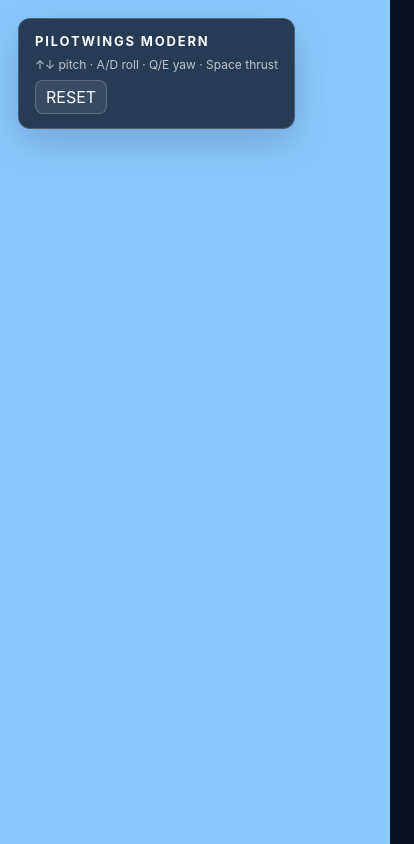
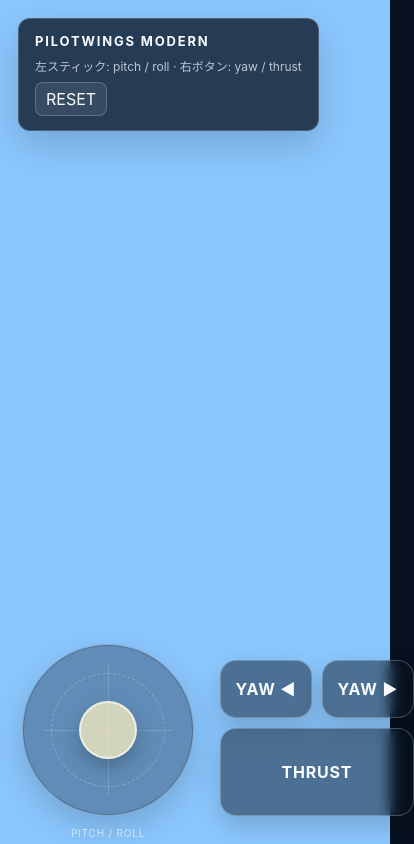
Before and after one commit to InSuns21/pilotwings-modern, a website built with Vite: page index.html in a window 390 px wide. Shown: the whole page, 414 px wide, since content can reach past the window. Built offline with nearby package versions, Linux system fonts and the light colour scheme; animation ran at ten frames a second.

Commit message:
feat: add tablet multi-touch flight controls
Add normalized touch input, tablet-safe controls, responsive layout, tests, and documentation.

```diff
--- a/src/game/bootstrap.ts
+++ b/src/game/bootstrap.ts
@@ -1,5 +1,7 @@
 import { advanceFixedStep } from '../core/fixedStep';
+import { combineFlightInputs } from '../input/FlightInput';
 import { KeyboardInput } from '../input/KeyboardInput';
+import { TouchInput } from '../input/TouchInput';
 import { PhysicsWorld } from '../physics/PhysicsWorld';
 import { SceneRenderer } from '../render/SceneRenderer';
 
@@ -7,21 +9,66 @@ export async function bootstrapGame(root: HTMLElement): Promise<void> {
   root.innerHTML = `
     <div class="game-shell">
       <div class="viewport" data-viewport></div>
+
       <aside class="hud">
         <strong>PILOTWINGS MODERN</strong>
-        <span>↑↓ pitch · A/D roll · Q/E yaw · Space thrust</span>
+        <span class="keyboard-help">↑↓ pitch · A/D roll · Q/E yaw · Space thrust</span>
+        <span class="touch-help">左スティック: pitch / roll · 右ボタン: yaw / thrust</span>
         <button type="button" data-reset>RESET</button>
       </aside>
+
+      <div class="touch-controls" data-touch-controls aria-label="Touch flight controls">
+        <div
+          class="touch-stick"
+          data-touch-stick
+          role="application"
+          aria-label="Pitch and roll stick"
+        >
+          <div class="touch-stick-ring"></div>
+          <div class="touch-stick-knob" data-touch-knob></div>
+          <span class="touch-stick-label">PITCH / ROLL</span>
+        </div>
+
+        <div class="touch-actions">
+          <button
+            class="touch-control-button touch-yaw"
+            type="button"
+            data-touch-yaw-left
+            aria-label="Yaw left"
+          >
+            YAW ◀
+          </button>
+          <button
+            class="touch-control-button touch-yaw"
+            type="button"
+            data-touch-yaw-right
+            aria-label="Yaw right"
+          >
+            YAW ▶
+          </button>
+          <button
+            class="touch-control-button touch-thrust"
+            type="button"
+            data-touch-thrust
+            aria-label="Thrust"
+          >
+            THRUST
+          </button>
+        </div>
+      </div>
     </div>
   `;
 
   const viewport = root.querySelector<HTMLElement>('[data-viewport]');
   const resetButton = root.querySelector<HTMLButtonElement>('[data-reset]');
-  if (!viewport || !resetButton) {
+  const touchControls = root.querySelector<HTMLElement>('[data-touch-controls]');
+
+  if (!viewport || !resetButton || !touchControls) {
     throw new Error('Game shell did not initialize');
   }
 
-  const input = new KeyboardInput();
+  const keyboardInput = new KeyboardInput();
+  const touchInput = new TouchInput(touchControls);
   const physics = await PhysicsWorld.create();
   const renderer = new SceneRenderer(viewport);
 
@@ -35,7 +82,7 @@ export async function bootstrapGame(root: HTMLElement): Promise<void> {
     previousTime = now;
 
     const result = advanceFixedStep(accumulator, deltaSeconds, () => {
-      physics.step(input.sample());
+      physics.step(combineFlightInputs(keyboardInput.sample(), touchInput.sample()));
     });
     accumulator = result.accumulator;
 
--- /dev/null
+++ b/src/input/FlightInput.ts
@@ -0,0 +1,29 @@
+export interface FlightInput {
+  readonly pitch: number;
+  readonly roll: number;
+  readonly yaw: number;
+  readonly throttle: number;
+}
+
+export const NEUTRAL_FLIGHT_INPUT: FlightInput = {
+  pitch: 0,
+  roll: 0,
+  yaw: 0,
+  throttle: 0
+};
+
+function clampAxis(value: number): number {
+  return Math.max(-1, Math.min(1, value));
+}
+
+export function combineFlightInputs(...inputs: readonly FlightInput[]): FlightInput {
+  return inputs.reduce<FlightInput>(
+    (combined, input) => ({
+      pitch: clampAxis(combined.pitch + input.pitch),
+      roll: clampAxis(combined.roll + input.roll),
+      yaw: clampAxis(combined.yaw + input.yaw),
+      throttle: Math.max(combined.throttle, Math.max(0, Math.min(1, input.throttle)))
+    }),
+    NEUTRAL_FLIGHT_INPUT
+  );
+}
--- /dev/null
+++ b/src/input/TouchInput.ts
@@ -0,0 +1,188 @@
+import type { FlightInput } from './FlightInput';
+
+interface StickVector {
+  readonly x: number;
+  readonly y: number;
+}
+
+const STICK_DEAD_ZONE = 0.08;
+
+export function normalizeTouchStick(
+  originX: number,
+  originY: number,
+  pointerX: number,
+  pointerY: number,
+  radius: number
+): StickVector {
+  if (radius <= 0) {
+    return { x: 0, y: 0 };
+  }
+
+  const rawX = (pointerX - originX) / radius;
+  const rawY = (pointerY - originY) / radius;
+  const length = Math.hypot(rawX, rawY);
+
+  if (length <= STICK_DEAD_ZONE) {
+    return { x: 0, y: 0 };
+  }
+
+  const scale = length > 1 ? 1 / length : 1;
+
+  return {
+    x: rawX * scale,
+    y: rawY * scale
+  };
+}
+
+export class TouchInput {
+  readonly #stick: HTMLElement;
+  readonly #knob: HTMLElement;
+  readonly #thrust: HTMLElement;
+  readonly #yawLeft: HTMLElement;
+  readonly #yawRight: HTMLElement;
+  readonly #cleanup: Array<() => void> = [];
+
+  #stickPointerId: number | null = null;
+  #stickVector: StickVector = { x: 0, y: 0 };
+  readonly #thrustPointers = new Set<number>();
+  readonly #yawLeftPointers = new Set<number>();
+  readonly #yawRightPointers = new Set<number>();
+
+  constructor(private readonly root: HTMLElement) {
+    this.#stick = this.#require('[data-touch-stick]');
+    this.#knob = this.#require('[data-touch-knob]');
+    this.#thrust = this.#require('[data-touch-thrust]');
+    this.#yawLeft = this.#require('[data-touch-yaw-left]');
+    this.#yawRight = this.#require('[data-touch-yaw-right]');
+
+    this.#listen(this.#stick, 'pointerdown', this.#onStickPointerDown);
+    this.#listen(this.#stick, 'pointermove', this.#onStickPointerMove);
+    this.#listen(this.#stick, 'pointerup', this.#onStickPointerEnd);
+    this.#listen(this.#stick, 'pointercancel', this.#onStickPointerEnd);
+    this.#listen(this.#stick, 'lostpointercapture', this.#onStickPointerEnd);
+
+    this.#bindHoldButton(this.#thrust, this.#thrustPointers);
+    this.#bindHoldButton(this.#yawLeft, this.#yawLeftPointers);
+    this.#bindHoldButton(this.#yawRight, this.#yawRightPointers);
+  }
+
+  sample(): FlightInput {
+    return {
+      pitch: -this.#stickVector.y,
+      roll: -this.#stickVector.x,
+      yaw:
+        (this.#yawLeftPointers.size > 0 ? 1 : 0) -
+        (this.#yawRightPointers.size > 0 ? 1 : 0),
+      throttle: this.#thrustPointers.size > 0 ? 1 : 0
+    };
+  }
+
+  dispose(): void {
+    for (const cleanup of this.#cleanup.splice(0)) {
+      cleanup();
+    }
+    this.#resetStick();
+    this.#thrustPointers.clear();
+    this.#yawLeftPointers.clear();
+    this.#yawRightPointers.clear();
+  }
+
+  #require(selector: string): HTMLElement {
+    const element = this.root.querySelector<HTMLElement>(selector);
+    if (!element) {
+      throw new Error(`Touch control element not found: ${selector}`);
+    }
+    return element;
+  }
+
+  #listen(
+    element: HTMLElement,
+    type: keyof HTMLElementEventMap,
+    listener: (event: PointerEvent) => void
+  ): void {
+    const eventListener = listener as EventListener;
+    element.addEventListener(type, eventListener);
+    this.#cleanup.push(() => element.removeEventListener(type, eventListener));
+  }
+
+  #bindHoldButton(element: HTMLElement, pointers: Set<number>): void {
+    const activate = (event: PointerEvent): void => {
+      if (event.pointerType === 'mouse' && event.button !== 0) {
+        return;
+      }
+      event.preventDefault();
+      pointers.add(event.pointerId);
+      element.setPointerCapture(event.pointerId);
+      element.dataset.active = 'true';
+    };
+
+    const deactivate = (event: PointerEvent): void => {
+      pointers.delete(event.pointerId);
+      if (pointers.size === 0) {
+        delete element.dataset.active;
+      }
+    };
+
+    this.#listen(element, 'pointerdown', activate);
+    this.#listen(element, 'pointerup', deactivate);
+    this.#listen(element, 'pointercancel', deactivate);
+    this.#listen(element, 'lostpointercapture', deactivate);
+  }
+
+  #onStickPointerDown = (event: PointerEvent): void => {
+    if (this.#stickPointerId !== null) {
+      return;
+    }
+    if (event.pointerType === 'mouse' && event.button !== 0) {
+      return;
+    }
+
+    event.preventDefault();
+    this.#stickPointerId = event.pointerId;
+    this.#stick.setPointerCapture(event.pointerId);
+    this.#updateStick(event);
+    this.#stick.dataset.active = 'true';
+  };
+
+  #onStickPointerMove = (event: PointerEvent): void => {
+    if (event.pointerId !== this.#stickPointerId) {
+      return;
+    }
+    event.preventDefault();
+    this.#updateStick(event);
+  };
+
+  #onStickPointerEnd = (event: PointerEvent): void => {
+    if (event.pointerId !== this.#stickPointerId) {
+      return;
+    }
+    this.#resetStick();
+  };
+
+  #updateStick(event: PointerEvent): void {
+    const rect = this.#stick.getBoundingClientRect();
+    const originX = rect.left + rect.width / 2;
+    const originY = rect.top + rect.height / 2;
+    const radius = Math.max(Math.min(rect.width, rect.height) / 2 - 18, 1);
+
+    this.#stickVector = normalizeTouchStick(
+      originX,
+      originY,
+      event.clientX,
+      event.clientY,
+      radius
+    );
+
+    this.#knob.style.transform = `translate(
+      calc(-50% + ${this.#stickVector.x * radius}px),
+      calc(-50% + ${this.#stickVector.y * radius}px)
+    )`;
+  }
+
+  #resetStick(): void {
+    this.#stickPointerId = null;
+    this.#stickVector = { x: 0, y: 0 };
+    this.#knob.style.transform = 'translate(-50%, -50%)';
+    delete this.#stick.dataset.active;
+  }
+}
--- a/src/physics/PhysicsWorld.ts
+++ b/src/physics/PhysicsWorld.ts
@@ -1,5 +1,5 @@
 import RAPIER from '@dimforge/rapier3d-compat';
-import type { FlightInput } from '../input/KeyboardInput';
+import type { FlightInput } from '../input/FlightInput';
 
 const FIXED_DELTA_SECONDS = 1 / 60;
 
--- a/src/style/main.css
+++ b/src/style/main.css
@@ -21,6 +21,8 @@ body,
 
 body {
   overflow: hidden;
+  overscroll-behavior: none;
+  touch-action: none;
 }
 
 button {
@@ -32,6 +34,9 @@ button {
   width: 100%;
   height: 100%;
   background: #07111f;
+  user-select: none;
+  -webkit-user-select: none;
+  -webkit-touch-callout: none;
 }
 
 .viewport,
@@ -43,8 +48,9 @@ button {
 
 .hud {
   position: absolute;
-  top: 18px;
-  left: 18px;
+  top: max(18px, env(safe-area-inset-top));
+  left: max(18px, env(safe-area-inset-left));
+  z-index: 10;
   display: grid;
   gap: 8px;
   max-width: min(560px, calc(100vw - 36px));
@@ -66,6 +72,10 @@ button {
   font-size: 12px;
 }
 
+.touch-help {
+  display: none;
+}
+
 .hud button {
   width: fit-content;
   padding: 6px 10px;
@@ -80,6 +90,118 @@ button {
   background: rgb(255 255 255 / 14%);
 }
 
+.touch-controls {
+  display: none;
+}
+
+.touch-stick,
+.touch-control-button {
+  touch-action: none;
+  -webkit-tap-highlight-color: transparent;
+}
+
+.touch-stick {
+  position: relative;
+  width: 172px;
+  height: 172px;
+  flex: 0 0 auto;
+  border: 1px solid rgb(255 255 255 / 22%);
+  border-radius: 50%;
+  background: rgb(7 17 31 / 32%);
+  box-shadow: inset 0 0 0 1px rgb(0 0 0 / 20%), 0 12px 36px rgb(0 0 0 / 18%);
+  backdrop-filter: blur(7px);
+}
+
+.touch-stick-ring {
+  position: absolute;
+  inset: 28px;
+  border: 1px dashed rgb(255 255 255 / 24%);
+  border-radius: 50%;
+}
+
+.touch-stick::before,
+.touch-stick::after {
+  position: absolute;
+  content: "";
+  background: rgb(255 255 255 / 16%);
+  pointer-events: none;
+}
+
+.touch-stick::before {
+  top: 50%;
+  left: 20px;
+  right: 20px;
+  height: 1px;
+}
+
+.touch-stick::after {
+  top: 20px;
+  bottom: 20px;
+  left: 50%;
+  width: 1px;
+}
+
+.touch-stick-knob {
+  position: absolute;
+  top: 50%;
+  left: 50%;
+  z-index: 2;
+  width: 58px;
+  height: 58px;
+  border: 2px solid rgb(255 255 255 / 60%);
+  border-radius: 50%;
+  background: rgb(255 241 191 / 72%);
+  box-shadow: 0 8px 20px rgb(0 0 0 / 24%);
+  transform: translate(-50%, -50%);
+  pointer-events: none;
+}
+
+.touch-stick[data-active="true"] .touch-stick-knob {
+  background: rgb(255 241 191 / 92%);
+}
+
+.touch-stick-label {
+  position: absolute;
+  right: 0;
+  bottom: -24px;
+  left: 0;
+  text-align: center;
+  color: rgb(248 251 255 / 66%);
+  font-size: 10px;
+  letter-spacing: 0.08em;
+  pointer-events: none;
+}
+
+.touch-actions {
+  display: grid;
+  grid-template-columns: repeat(2, minmax(92px, 1fr));
+  grid-template-rows: 58px 88px;
+  gap: 10px;
+  width: min(260px, 38vw);
+}
+
+.touch-control-button {
+  border: 1px solid rgb(255 255 255 / 24%);
+  border-radius: 16px;
+  color: #f8fbff;
+  background: rgb(7 17 31 / 48%);
+  box-shadow: 0 10px 28px rgb(0 0 0 / 18%);
+  backdrop-filter: blur(7px);
+  font-weight: 700;
+  letter-spacing: 0.05em;
+}
+
+.touch-control-button[data-active="true"] {
+  border-color: rgb(255 255 255 / 62%);
+  background: rgb(214 77 59 / 78%);
+  transform: translateY(1px);
+}
+
+.touch-thrust {
+  grid-column: 1 / -1;
+  font-size: 16px;
+}
+
 .fatal-error {
   width: min(720px, calc(100% - 40px));
   margin: 80px auto;
@@ -88,3 +210,69 @@ button {
   border-radius: 16px;
   background: #0c1b2d;
 }
+
+@media (any-pointer: coarse), (max-width: 1024px) {
+  .touch-controls {
+    position: absolute;
+    right: max(22px, env(safe-area-inset-right));
+    bottom: max(28px, calc(env(safe-area-inset-bottom) + 18px));
+    left: max(22px, env(safe-area-inset-left));
+    z-index: 12;
+    display: flex;
+    align-items: end;
+    justify-content: space-between;
+    gap: 24px;
+    pointer-events: none;
+  }
+
+  .touch-stick,
+  .touch-actions {
+    pointer-events: auto;
+  }
+
+  .keyboard-help {
+    display: none;
+  }
+
+  .touch-help {
+    display: inline;
+  }
+
+  .hud {
+    max-width: min(420px, calc(100vw - 36px));
+  }
+}
+
+@media (any-pointer: coarse) and (orientation: landscape) and (max-height: 700px) {
+  .hud {
+    top: max(10px, env(safe-area-inset-top));
+    left: max(10px, env(safe-area-inset-left));
+    padding: 10px 12px;
+  }
+
+  .hud span {
+    display: none;
+  }
+
+  .touch-controls {
+    right: max(14px, env(safe-area-inset-right));
+    bottom: max(14px, env(safe-area-inset-bottom));
+    left: max(14px, env(safe-area-inset-left));
+  }
+
+  .touch-stick {
+    width: 136px;
+    height: 136px;
+  }
+
+  .touch-stick-knob {
+    width: 50px;
+    height: 50px;
+  }
+
+  .touch-actions {
+    grid-template-columns: repeat(2, minmax(80px, 1fr));
+    grid-template-rows: 50px 72px;
+    width: min(224px, 36vw);
+  }
+}
```
Also changed, not shown: docs/ARCHITECTURE.md (+10 -2 lines), prompts/PROJECT_SYSTEM_PROMPT.md (+9 -5 lines), src/input/KeyboardInput.ts (+1 -6 lines), tests/input.test.ts (added, +48 -0 lines), README.md.
